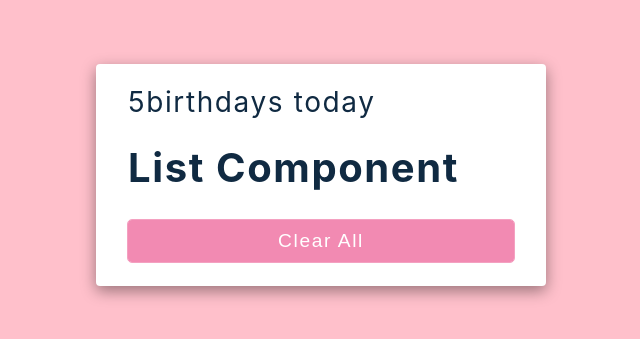
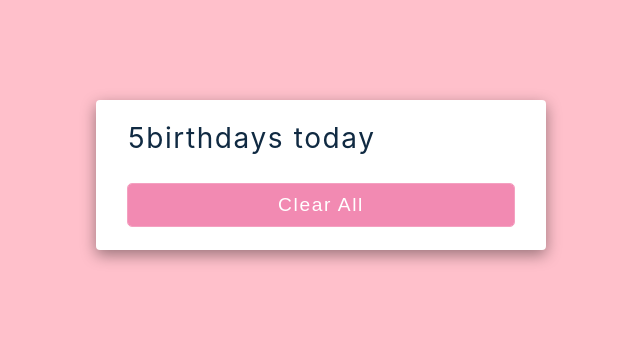
Before and after one commit to ciwwan1980/birthday-reminder, a React (Create React App) app: page / in a window 1280 px wide. Shown: the part 225-564 px from the top of the page, without its empty margins (319-959 px from the left). Built offline with nearby package versions, Linux system fonts and the light colour scheme.

Commit message:
passing-date-with-props-map-through-persons

```diff
--- a/src/App.js
+++ b/src/App.js
@@ -5,15 +5,26 @@ import List from "./List"
 function App() {
 
   const [people,setPeople]=useState(data)
-  return <main>
-  <section className="container">
-  <h3> {people.length}birthdays today</h3>
-  <List person={people} />
-  <button
-  onClick={()=>console.log("you clikced me")}
-  >clear all</button>
-  </section>
-  </main>;
+
+  return(
+
+  <main>
+
+    <section className="container">
+
+      <h3> {people.length}birthdays today</h3>
+
+      <List persons={people} />
+
+        <button
+          onClick={()=>console.log("you clikced me")}
+          >clear all
+        </button>
+
+    </section>
+
+  </main>
+  )
 }
 
 export default App;
--- a/src/List.js
+++ b/src/List.js
@@ -1,9 +1,11 @@
 import React from 'react';
 
-const List = () => {
+const List = ({persons}) => {
   return (
     <>
-      <h2>list component</h2>
+    {persons.map((person)=>{
+  console.log(person, "person")
+    })}
     </>
   );
 };
```
